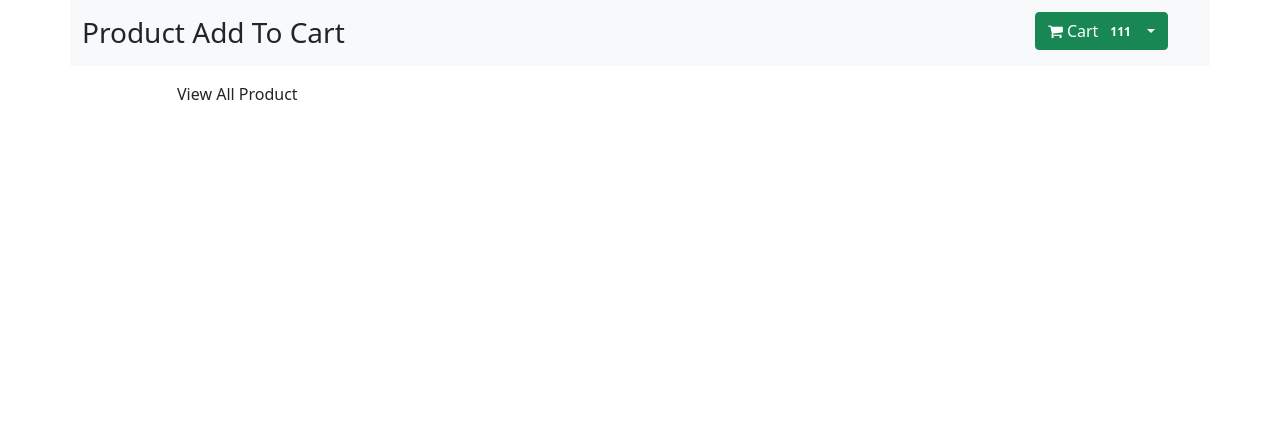
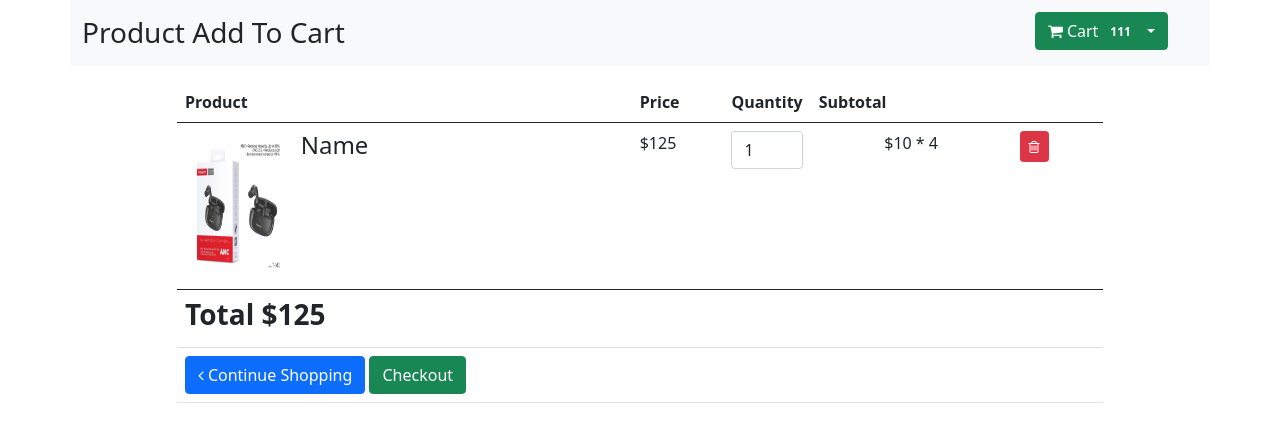
Before and after one commit to pritamcse2014/realestate, a Laravel app: page /productCartAll in a window 1280 px wide. Shown: the top 442 px of the page. Run offline with Laravel 12, Linux system fonts and the light colour scheme; data that the repository does not hold is empty; some libraries are stand-ins or nearby versions.

Commit message:
Laravel-Product-Cart-HTML-Set-Example

```diff
--- a/resources/views/productcart/cart.blade.php
+++ b/resources/views/productcart/cart.blade.php
@@ -1,11 +1,53 @@
 @extends('productcart.index')
-
 @section('content')
-    View All Product
+<table id="cart" class="table table-hover table-condensed">
+    <thead>
+        <tr>
+            <th style="width: 50%;">Product</th>
+            <th style="width: 10%;">Price</th>
+            <th style="width: 8%;">Quantity</th>
+            <th style="width: 22%;">Subtotal</th>
+            <th style="width: 10%;"></th>
+        </tr>
+    </thead>
+    <tbody>
+        <tr data-id="">
+            <td data-th="Product">
+                <div class="row">
+                    <div class="col-sm-3 hidden-xs">
+                        <img class="img-responsive" src="{{ asset('product/LPb3VbrG518peEe429SH0s7tOdKCzW.jpg') }}" alt="" srcset="" width="100" height="150" />
+                    </div>
+                    <div class="col-sm-9">
+                        <h4 class="nomargin">Name</h4>
+                    </div>
+                </div>
+            </td>
+            <td data-th="Price">$125</td>
+            <td data-th="Quantity">
+                <input class="form-control quantity update-cart" type="number" value="1" />
+            </td>
+            <td class="text-center" data-th="Subtotal">$10 * 4</td>
+            <td class="actions" data-th="">
+                <button class="btn btn-danger btn-sm remove-from-cart">
+                    <i class="fa fa-trash-o"></i>
+                </button>
+            </td>
+        </tr>
+    </tbody>
+    <tfoot>
+        <tr>
+            <td colspan="5" class="text-right">
+                <h3><strong>Total $125</strong></h3>
+            </td>
+        </tr>
+        <tr>
+            <td colspan="5" class="text-right">
+                <a class="btn btn-primary" href="{{ url('productCart') }}"><i class="fa fa-angle-left"></i> Continue Shopping </a>
+                <button class="btn btn-success">Checkout</button>
+            </td>
+        </tr>
+    </tfoot>
+</table>
+@endsection @section('script')
+<script type="text/javascript"></script>
 @endsection
-
-@section('script')
-    <script type="text/javascript">
-
-    </script>
-@endsection
```
